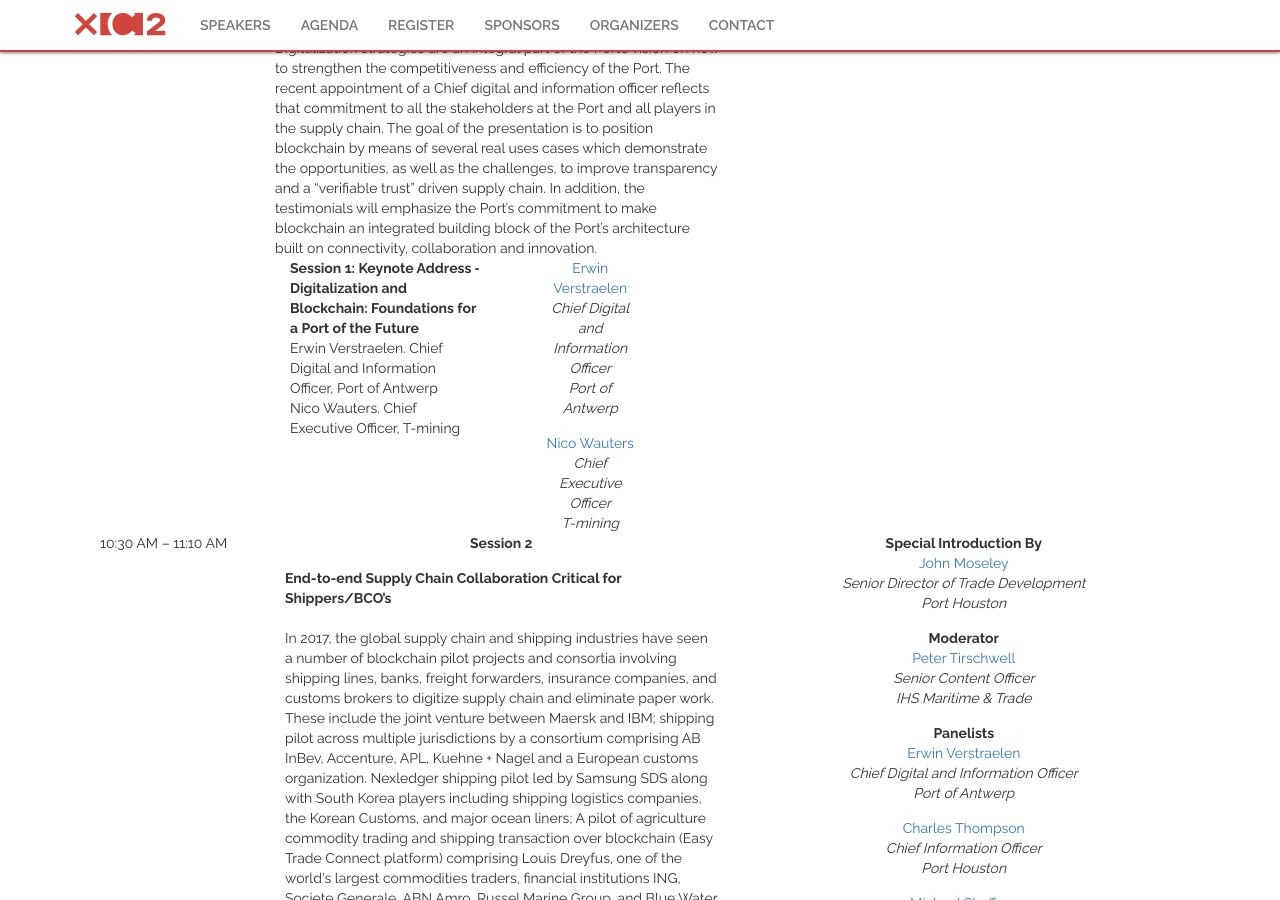
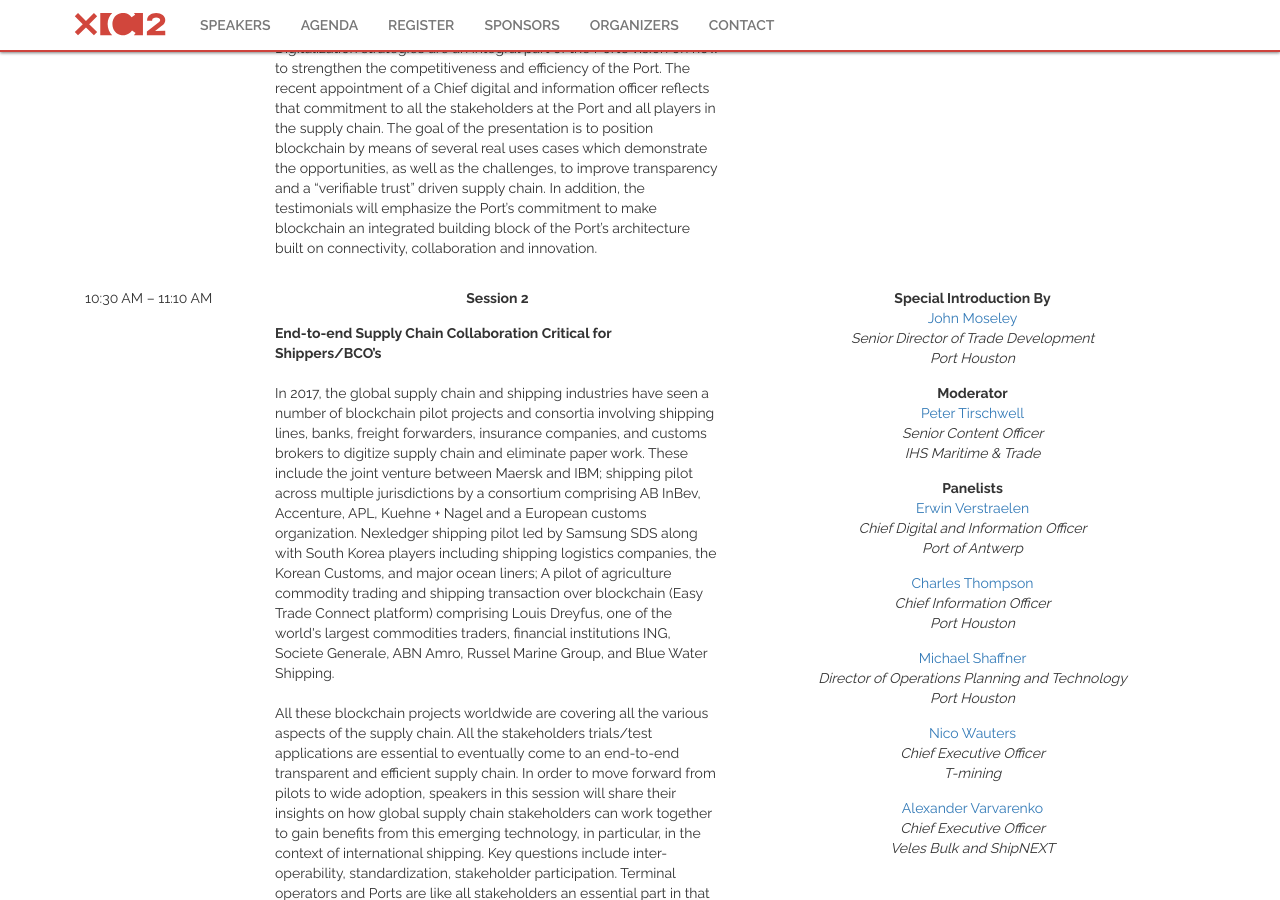
Before and after one commit to gnawalishyam/jekyll, a Jekyll site: the page built from index.html, in a window 1280 px wide and 900 px high, scrolled down 4355 px. Built offline with Jekyll 4.4.1, drawn with Linux system fonts in a browser that asks for light colours; some web fonts are replaced.

Commit message:
Updated agenda

```diff
--- a/index.html
+++ b/index.html
@@ -153,8 +153,6 @@
 										<b>Session 1</b>
 								</div>
 								<b>Digitization and Blockchain: Foundation of Future Port</b></br>The unique combination at the Port of Antwerp of cargo handling, intermodal connections, logistics services and industrial activities is the ideal supply chain ecosystem to implement Blockchain solutions. Digitalization strategies are an integral part of the Port’s vision on how to strengthen the competitiveness and efficiency of the Port. The recent appointment of a Chief digital and information officer reflects that commitment to all the stakeholders at the Port and all players in the supply chain. The goal of the presentation is to position blockchain by means of several real uses cases which demonstrate the opportunities, as well as the challenges, to improve transparency and a “verifiable trust” driven supply chain. In addition, the testimonials will emphasize the Port’s commitment to make blockchain an integrated building block of the Port’s architecture built on connectivity, collaboration and innovation.
-							<div class="col-sm-6">
-								<b>Session 1: Keynote Address ‐ Digitalization and Blockchain: Foundations for a Port of the Future</b></br>Erwin Verstraelen. Chief Digital and Information Officer, Port of Antwerp</br>Nico Wauters. Chief Executive Officer, T-mining</br></br>
 							</div>
 							<div class="col-sm-5">
 								<div class="col-sm-12 text-center pb-15">
```
